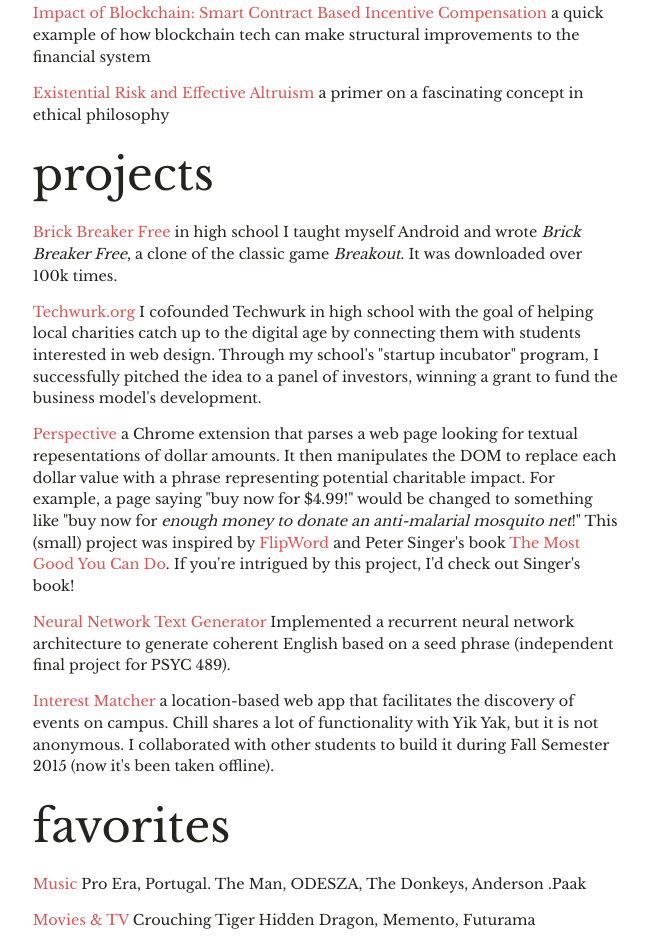
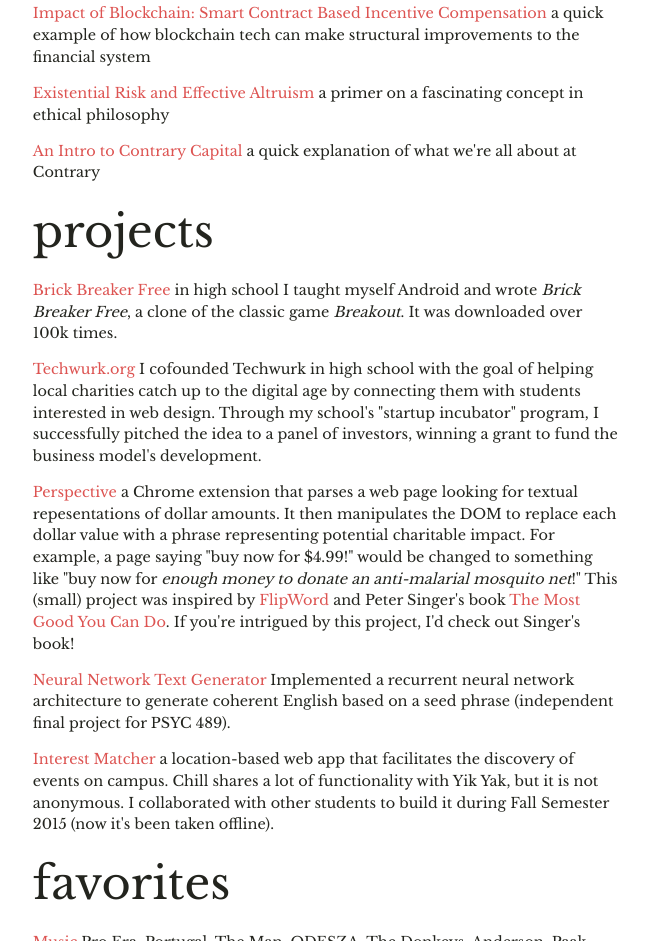
Before and after one commit to whrobbins/WillRobbinsDotOrg, a plain HTML site: page index.html in a window 1280 px wide. Shown: the part 780-1721 px from the top of the page, without its empty margins (116-764 px from the left). Drawn offline with nearby package versions, Linux system fonts and the light colour scheme.

Commit message:
add contrary intro blog post

```diff
--- a/index.html
+++ b/index.html
@@ -78,6 +78,7 @@
     <p> <span class="colorful"><a href="https://blog.willrobbins.org/analyzing-venture-opportunities-part-1-the-product-and-market-75685d235e5b">Analyzing Venture Opportunities Part 1: The Product and Market</a></span> a list of things founders should always touch on when explaining their startup </p>
     <p> <span class="colorful"><a href="https://blog.willrobbins.org/impact-of-blockchain-smart-contract-based-incentive-compensation-81afed08e322">Impact of Blockchain: Smart Contract Based Incentive Compensation</a></span> a quick example of how blockchain tech can make structural improvements to the financial system</p>
     <p> <span class="colorful"><a href="https://blog.willrobbins.org/existential-risk-and-effective-altruism-f851e8a7689a">Existential Risk and Effective Altruism</a></span> a primer on a fascinating concept in ethical philosophy</p>
+    <p> <span class="colorful"><a href="https://blog.willrobbins.org/an-intro-to-contrary-capital-469cff206e88">An Intro to Contrary Capital</a></span> a quick explanation of what we're all about at Contrary</p>
   </div>
 
   <div class="content">
```
